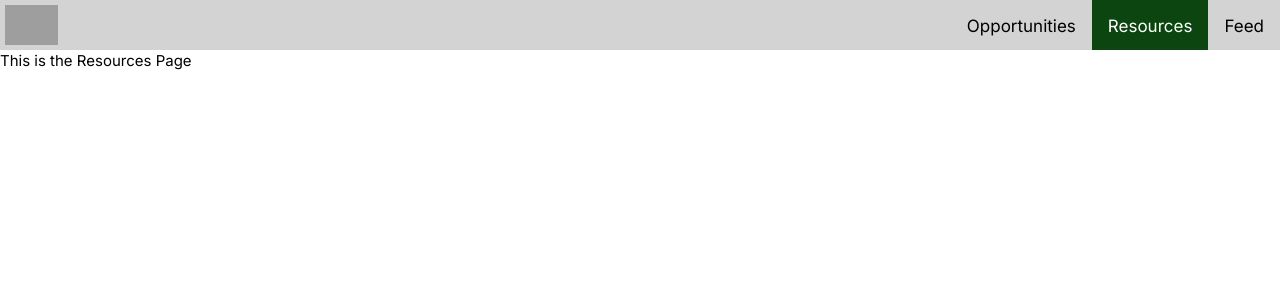
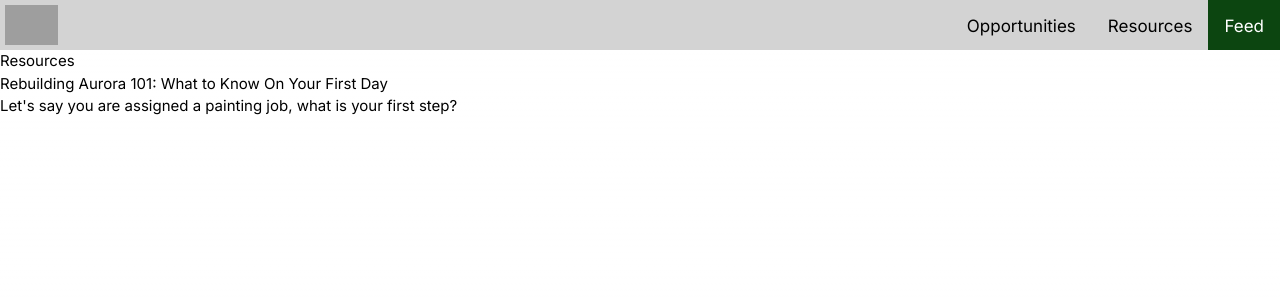
Before and after one commit to cfgchicago23/Team-5, a Next.js app in the folder frontend/: page /resources in a window 1280 px wide. Shown: the top 300 px of the page. Built offline with nearby package versions, Linux system fonts and the light colour scheme; grey boxes are pictures that could not be loaded.

Commit message:
Base for resources

```diff
--- a/frontend/src/app/resources/page.tsx
+++ b/frontend/src/app/resources/page.tsx
@@ -1,11 +1,19 @@
 import Navbar from '../components/Navbar'
-import '../globals.css'
+import '../globals.css';
 
-export default function Resources() {
-  return (
-    <main>
-      <Navbar page="resources"/>
-      This is the Resources Page
-    </main>
-    )
-  }
+
+const Resources = () => {
+return (
+  <main>
+    <Navbar page="feed"/>
+    <div>
+      <h1>Resources</h1>
+      <p>Rebuilding Aurora 101: What to Know On Your First Day</p>
+      <p>Let's say you are assigned a painting job, what is your first step?</p>
+      </div>
+  </main>
+);
+}
+
+
+export default Resources;
```
